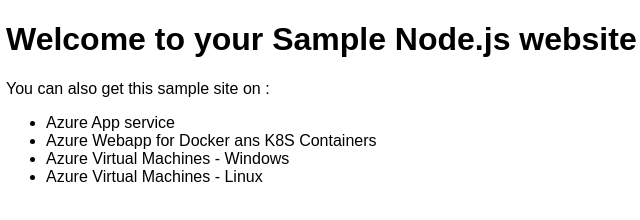
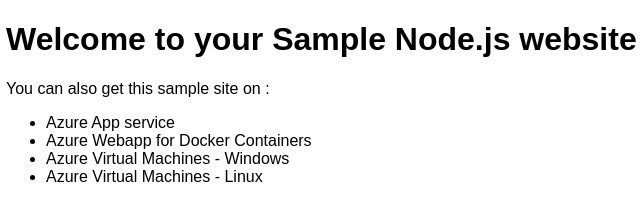
Before and after one commit to pvipindas/project-nodejs-webapp, a website: page index.html in a window 1280 px wide. Shown: the full height of the page, 2-642 px from the left. Drawn offline with Linux system fonts and the light colour scheme.

Commit message:
Update index.html

```diff
--- a/index.html
+++ b/index.html
@@ -13,7 +13,7 @@
 	<p>You can also get this sample site on :</p>
 	<ul>
 		<li>Azure App service</li>
-		<li>Azure Webapp for Docker ans K8S Containers</li>
+		<li>Azure Webapp for Docker Containers</li>
 		<li>Azure Virtual Machines - Windows</li>
 		<li>Azure Virtual Machines - Linux</li>
 	</ul>
```
